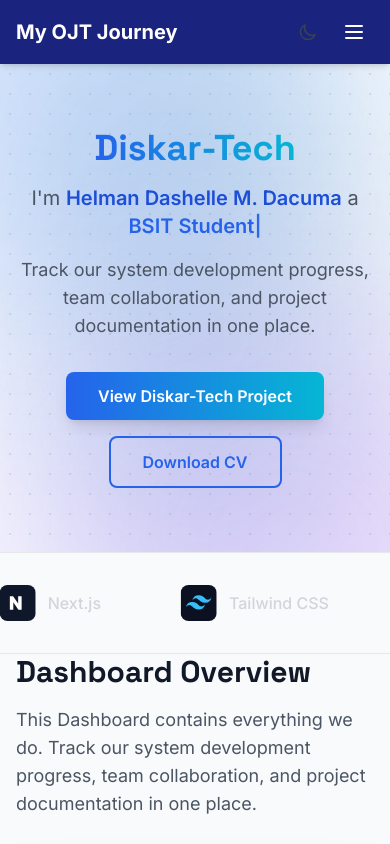
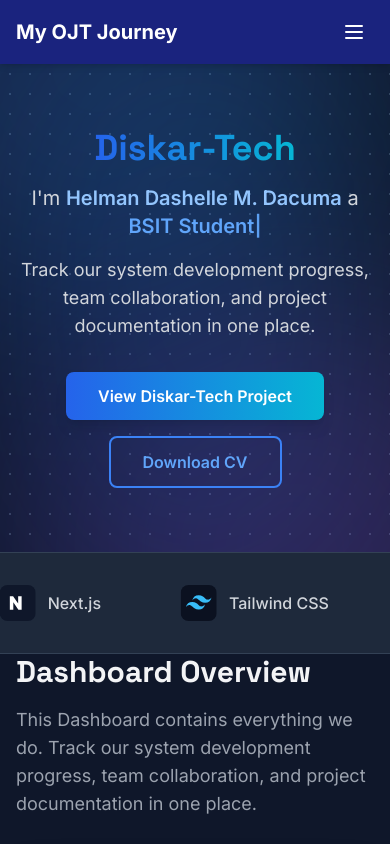
Before and after one commit to Dashersd/blog, a Next.js app: page / in a window 390 px wide. Shown: the top 844 px of the page. Built offline with nearby package versions, Linux system fonts and the light colour scheme.

Commit message:
Remove light mode toggle and set site to dark mode only
- Remove DarkModeToggle component from Navbar (desktop and mobile)
- Set html element to always have 'dark' class
- Update globals.css to always use dark mode styles
- Remove light mode background gradients and styles

```diff
--- a/app/globals.css
+++ b/app/globals.css
@@ -6,27 +6,15 @@
 @import 'aos/dist/aos.css';
 
 :root {
-  --foreground-rgb: 0, 0, 0;
-  --background-start-rgb: 255, 255, 255;
-  --background-end-rgb: 255, 255, 255;
-}
-
-@media (prefers-color-scheme: dark) {
-  :root {
-    --foreground-rgb: 255, 255, 255;
-    --background-start-rgb: 0, 0, 0;
-    --background-end-rgb: 0, 0, 0;
-  }
+  --foreground-rgb: 255, 255, 255;
+  --background-start-rgb: 0, 0, 0;
+  --background-end-rgb: 0, 0, 0;
 }
 
 body {
   color: rgb(var(--foreground-rgb));
-  background: linear-gradient(to bottom, #F8FAFC, #F1F5F9);
+  background: linear-gradient(to bottom, #0f172a, #1e293b);
   scroll-behavior: smooth;
-}
-
-.dark body {
-  background: linear-gradient(to bottom, #0f172a, #1e293b);
 }
 
 /* Apply Space Grotesk to all headings */
@@ -66,16 +54,11 @@
     background: #a855f7;
   }
 
-  /* Hero background with dot grid pattern */
+  /* Hero background with dot grid pattern - Always dark mode */
   .hero-background {
-    background-color: #ffffff;
-    background-image: radial-gradient(#e5e7eb 1px, transparent 1px);
-    background-size: 20px 20px;
-  }
-
-  .dark .hero-background {
     background-color: #0f172a;
     background-image: radial-gradient(#334155 1px, transparent 1px);
+    background-size: 20px 20px;
   }
 
   /* Dashboard card styles */
--- a/app/layout.tsx
+++ b/app/layout.tsx
@@ -30,7 +30,7 @@
   children: React.ReactNode;
 }) {
   return (
-    <html lang="en">
+    <html lang="en" className="dark">
       <body className={`${inter.className} ${spaceGrotesk.variable}`}>
         <AOSInit />
         <Navbar />
--- a/components/Navbar.tsx
+++ b/components/Navbar.tsx
@@ -3,7 +3,6 @@
 import Link from 'next/link';
 import { usePathname } from 'next/navigation';
 import { useState } from 'react';
-import DarkModeToggle from './DarkModeToggle';
 
 export default function Navbar() {
   const pathname = usePathname();
@@ -67,12 +66,10 @@
                 {link.label}
               </Link>
             ))}
-            <DarkModeToggle />
           </div>
 
           {/* Mobile menu button */}
           <div className="md:hidden flex items-center space-x-2">
-            <DarkModeToggle />
             <button
               onClick={() => setIsOpen(!isOpen)}
               className="inline-flex items-center justify-center p-2 rounded-md text-white hover:text-accent-blue-200 hover:bg-header-navy-700 focus:outline-none focus:ring-2 focus:ring-inset focus:ring-accent-blue"
```
